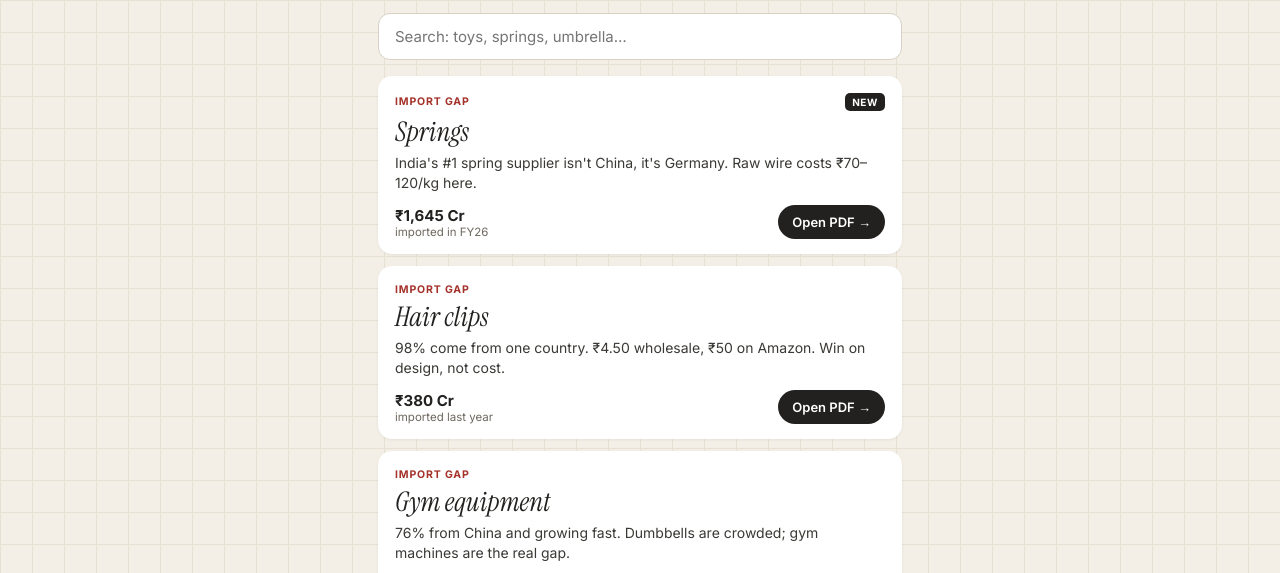
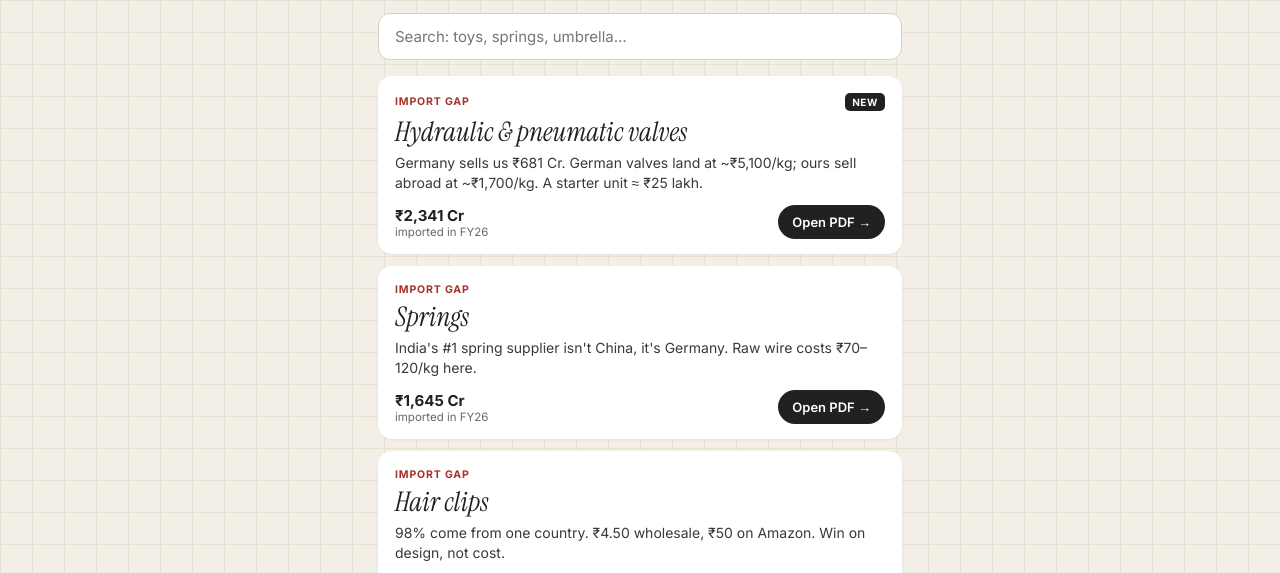
Before and after one commit to profitmotive/profitmotive.github.io, a plain HTML site: page index.html in a window 1280 px wide. Shown: the part 224-797 px from the top of the page. Drawn offline with Linux system fonts and the light colour scheme.

Commit message:
Add Valves breakdown card
Co-Authored-By: Claude Opus 5.5 <noreply@anthropic.com>
Claude-Session: https://claude.ai/code/session_01V33d3yH5Toesh6xeyCqne2

```diff
--- a/index.html
+++ b/index.html
@@ -66,6 +66,7 @@
 const D = id => 'https://drive.google.com/file/d/' + id + '/view';
 const items = [
   // Newest reel first. To add a breakdown, put it at the TOP of this list.
+  {tag:'Import Gap', title:'Hydraulic & pneumatic valves', hook:'Germany sells us ₹681 Cr. German valves land at ~₹5,100/kg; ours sell abroad at ~₹1,700/kg. A starter unit ≈ ₹25 lakh.', num:'₹2,341 Cr', sub:'imported in FY26', url:D('1bbExre0iOOPZo7n2n69aM8yI-fwoF8C9'), keys:'valve valves hydraulic pneumatic janatics jcb cnc germany'},
   {tag:'Import Gap', title:'Springs', hook:"India's #1 spring supplier isn't China, it's Germany. Raw wire costs ₹70–120/kg here.", num:'₹1,645 Cr', sub:'imported in FY26', url:D('1QB-Jt06vi07HkWvAXuxcjI0xA4xBHYOO'), keys:'spring springs germany frontier coil wire'},
   {tag:'Import Gap', title:'Hair clips', hook:'98% come from one country. ₹4.50 wholesale, ₹50 on Amazon. Win on design, not cost.', num:'₹380 Cr', sub:'imported last year', url:D('1wCJ_q0dq_qtYJyd11pKKHr1Zy3ATmR3q'), keys:'hair clip clips claw accessories'},
   {tag:'Import Gap', title:'Gym equipment', hook:'76% from China and growing fast. Dumbbells are crowded; gym machines are the real gap.', num:'₹2,099 Cr', sub:'imported last year', url:D('1Z1X7XFmcN_LgodRhMgyX8f29Al59AcYm'), keys:'gym fitness dumbbell equipment machines'},
```
